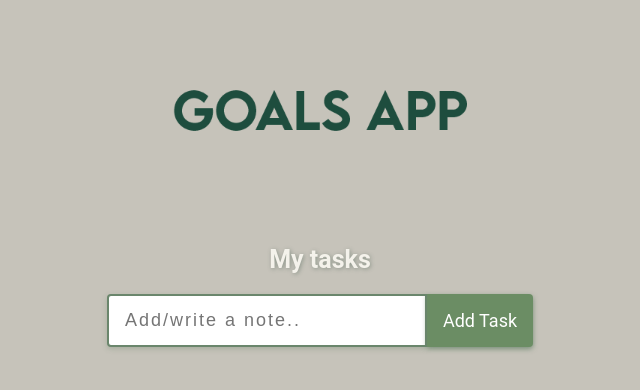
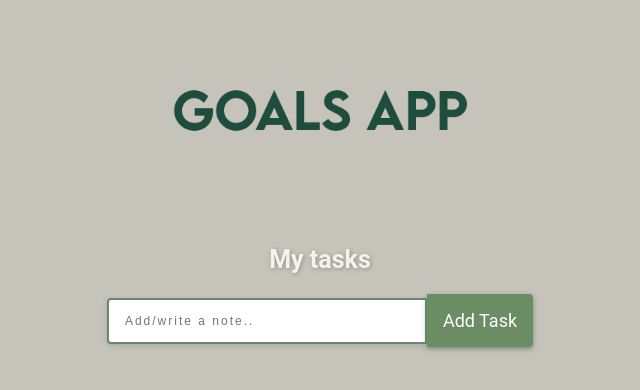
Before and after one commit to DarioDAngeloo/Set-Your-Goals-App-by-dario, a React (Vite) app in the folder set-goals-by-dario/: page / in a window 1280 px wide. Shown: the top 390 px of the page, without its empty margins (320-960 px from the left). Built offline with nearby package versions, Linux system fonts and the light colour scheme.

Commit message:
size of font

```diff
--- a/set-goals-by-dario/src/stylesheets/Form.css
+++ b/set-goals-by-dario/src/stylesheets/Form.css
@@ -7,7 +7,7 @@
 
 .task-input {
   width: 320px;
-  font-size: 18px;
+  font-size: 12px;
   /* background-color: #f2f4ea; */
   padding: 14px 32px 14px 16px;
   border-radius: 4px 0 0 4px;
```
